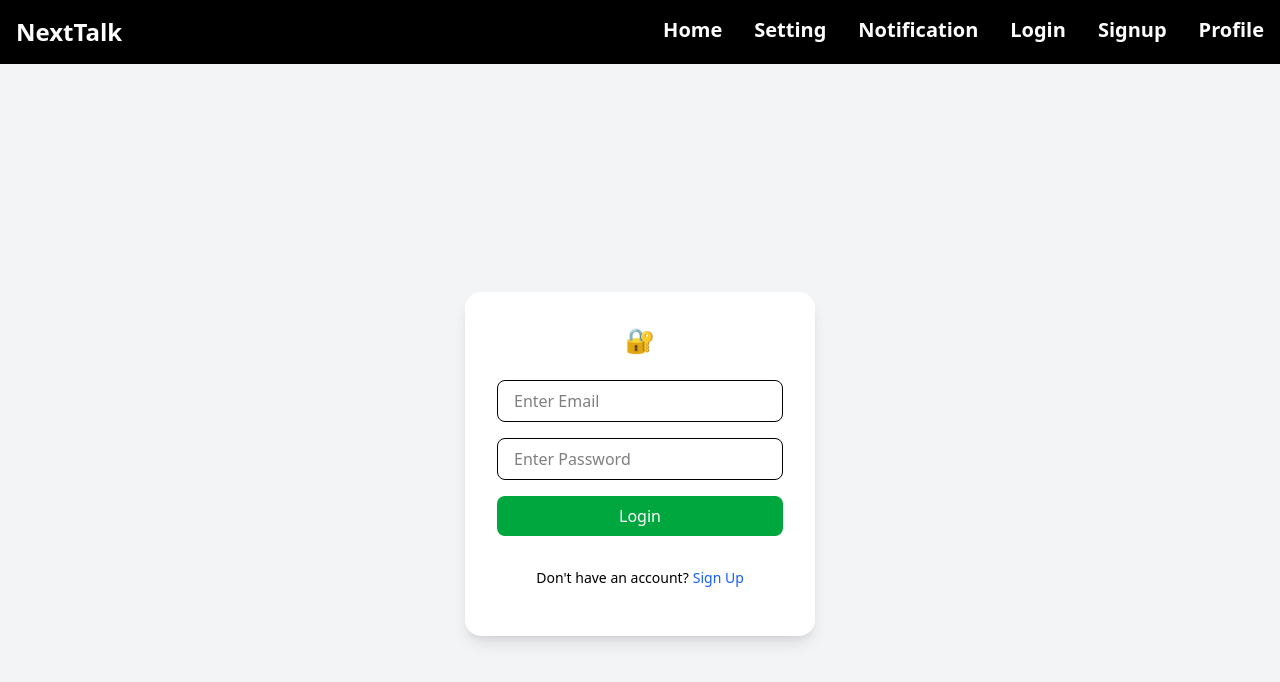
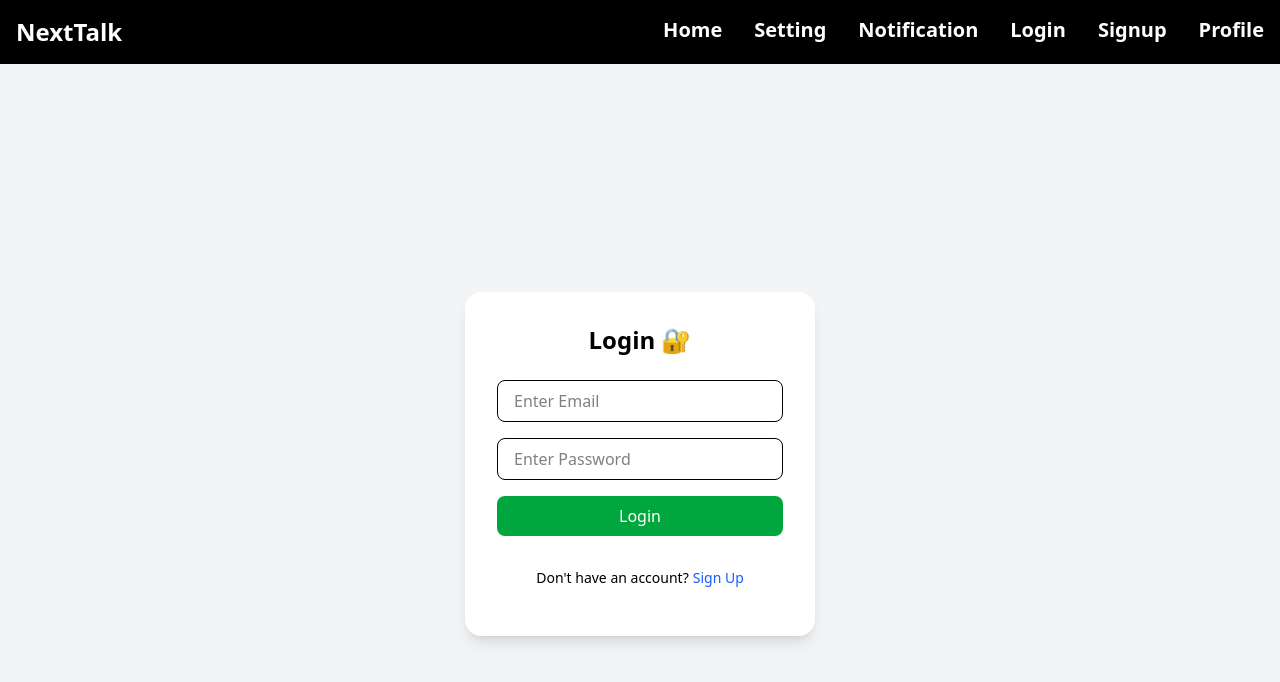
Before and after one commit to gauravkumar2005/NextTalk, a Next.js app: page /login in a window 1280 px wide. Shown: the top 682 px of the page. Built offline with nearby package versions, Linux system fonts and the light colour scheme.

Commit message:
update login page

```diff
--- a/app/login/page.js
+++ b/app/login/page.js
@@ -45,7 +45,7 @@ export default function Login() {
       <div className="bg-white p-8 rounded-2xl shadow-lg w-[350px]">
 
         <h2 className="text-2xl font-bold text-center mb-6">
-           🔐
+          Login 🔐
         </h2>
 
         <form onSubmit={handleLogin} className="flex flex-col gap-4">
```
